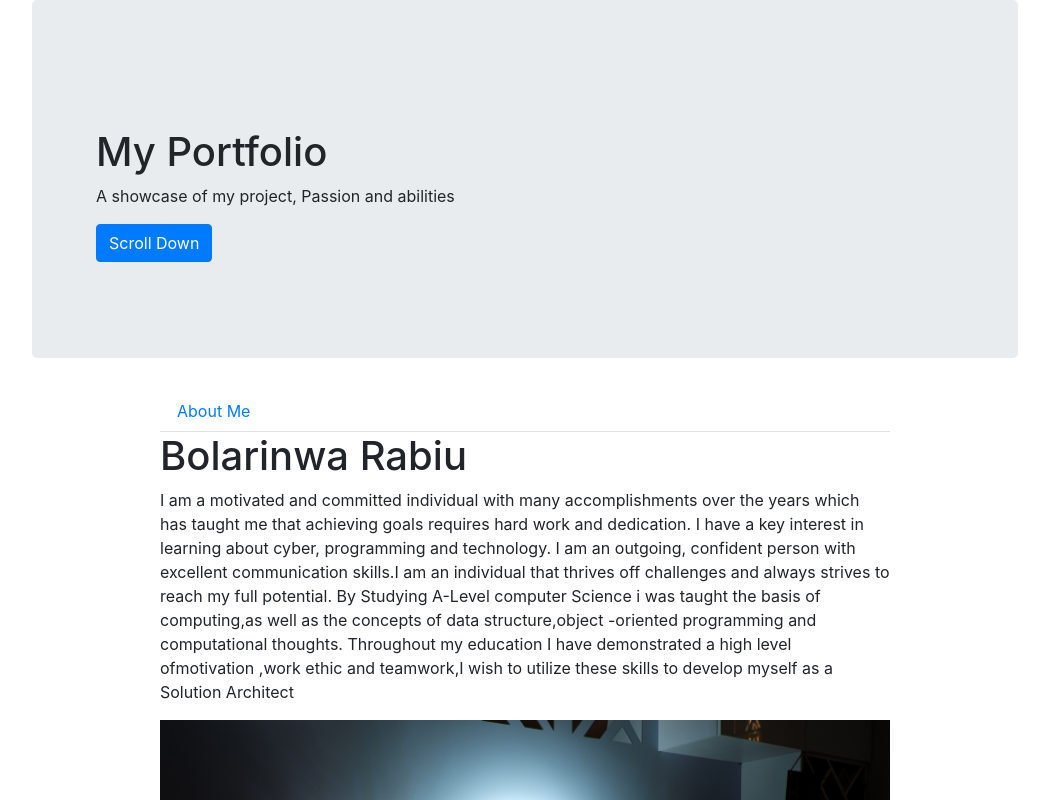
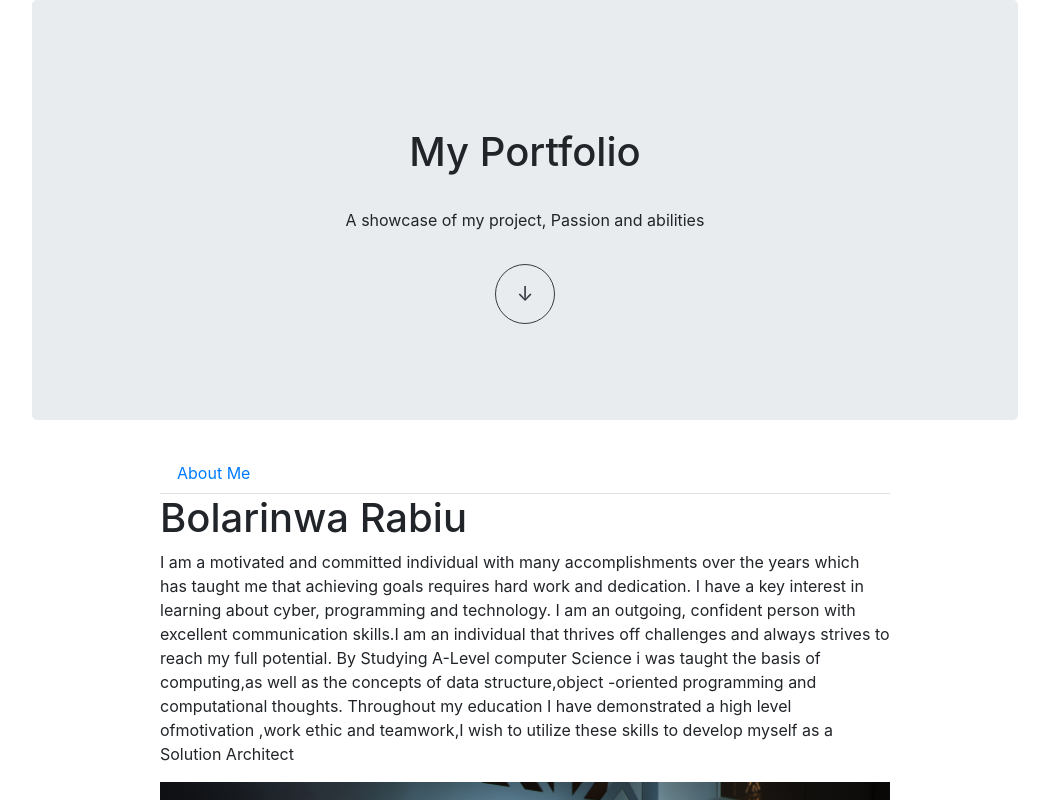
Before and after one commit to Bolarinwa-art/React-Portfolio, a React (Create React App) app: page / in a window 1280 px wide. Shown: the top 800 px of the page, without its empty margins (115-1164 px from the left). Built offline with nearby package versions, Linux system fonts and the light colour scheme.

Commit message:
compled buttoms and header

```diff
--- a/src/App.css
+++ b/src/App.css
@@ -4,9 +4,21 @@
 }
 .jumbotron-header-container{
     padding: 128px 64px 96px 64px;
+    text-align: center;
 
+}
+.jumbotron-header-container .jumbotron-header {
+    margin-bottom: 32px;
+}
+.jumbotron-header-container p {
+    margin-bottom: 32px;
 }
 
 .MainPage {
     padding: 0 128px 96px 128px;
 }
+.jumbotron-header-container Button {
+    border-radius: 50%;
+    width: 60px;
+    height: 60px;
+}
--- a/src/Components/Header.jsx
+++ b/src/Components/Header.jsx
@@ -8,7 +8,9 @@ class Header extends React.Component {
                 <h1 className="jumbotron-header"> My Portfolio</h1>
                 <p>A showcase of my project, Passion and abilities</p>
                 <div className="headerbutton-container">
-                    <Button variant="primary"> Scroll Down</Button>
+                    <Button size="lg" variant="outline-dark">
+                        &#8595;
+                    </Button>
                 </div>
             </Jumbotron>
         )
```
